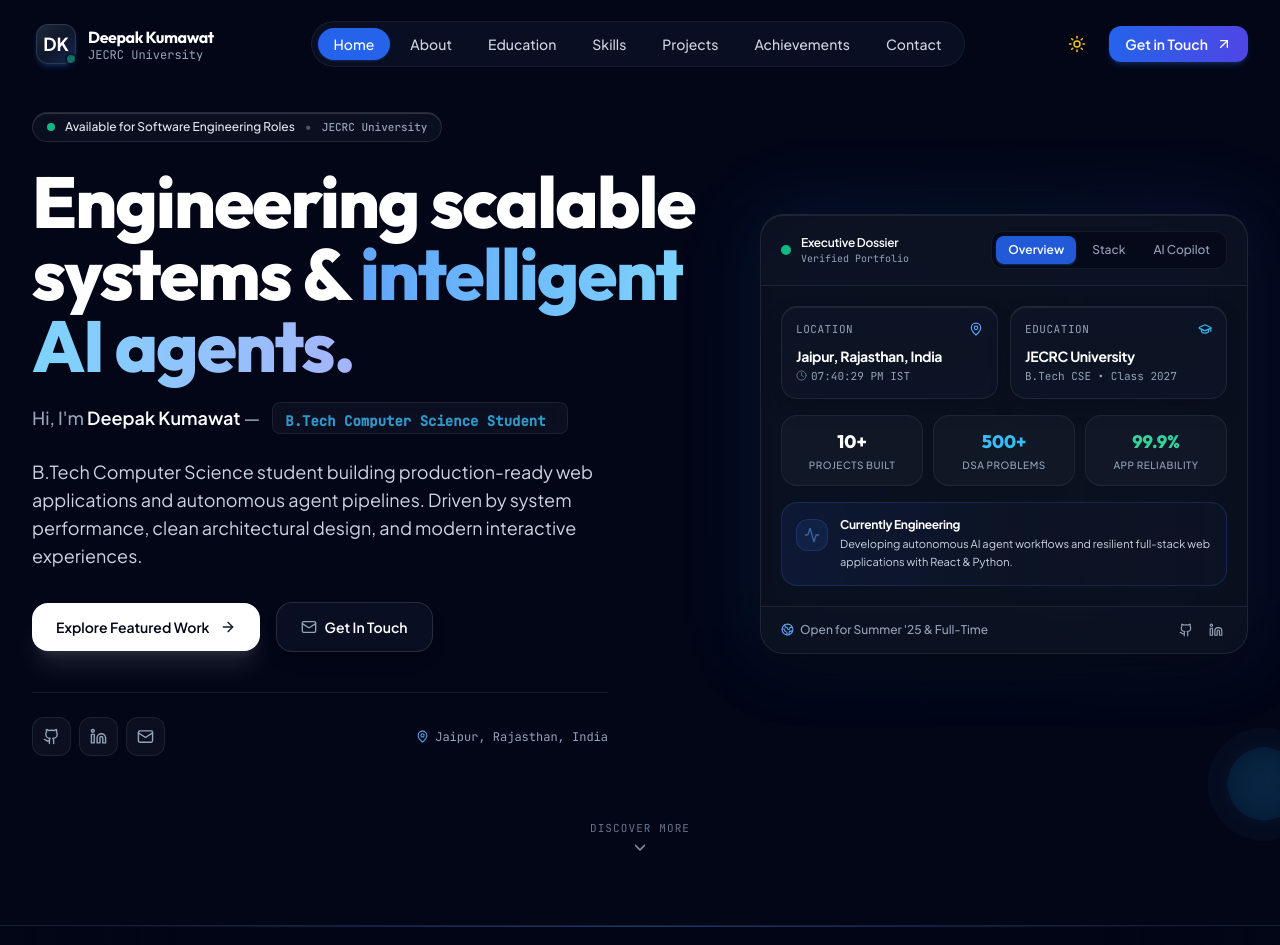
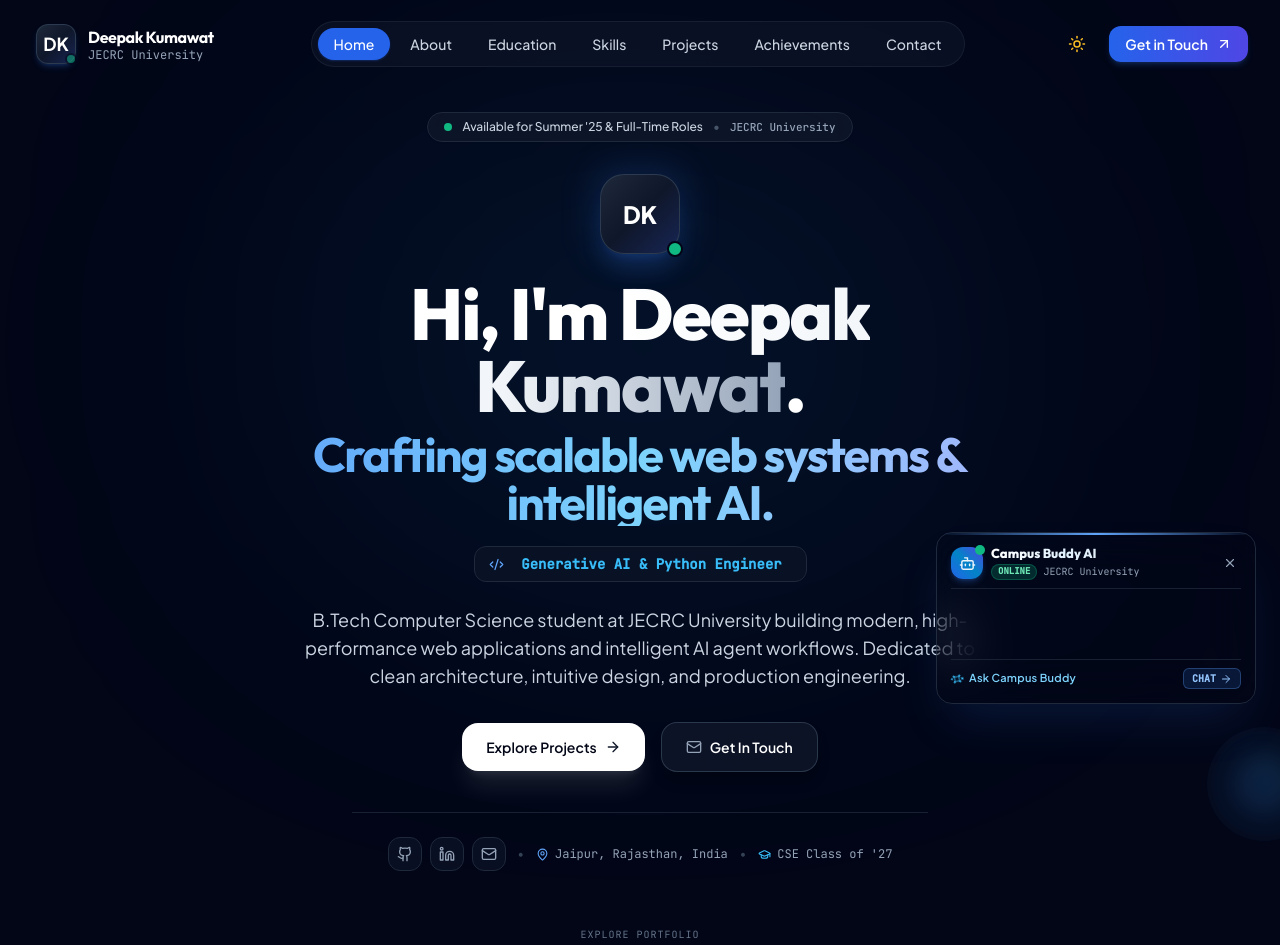
Before and after one commit to deepak650k/portfolio, a React (Vite) app: page / in a window 1280 px wide. Shown: the top 945 px of the page. Built offline with nearby package versions, Linux system fonts and the light colour scheme.

Commit message:
feat(ui): implement clean centered modern developer hero and single-session welcome screen

```diff
--- a/src/App.jsx
+++ b/src/App.jsx
@@ -15,7 +15,13 @@ import WelcomeAnimation from './components/WelcomeAnimation';
 import ParticleBackground from './components/ParticleBackground';
 
 export default function App() {
-  const [showWelcome, setShowWelcome] = useState(true);
+  const [showWelcome, setShowWelcome] = useState(() => {
+    try {
+      return !sessionStorage.getItem('hasSeenWelcome');
+    } catch {
+      return false;
+    }
+  });
   const [darkMode, setDarkMode] = useState(() => {
     // Default to dark mode for premium developer aesthetic, check localStorage
     const savedTheme = localStorage.getItem('theme');
@@ -51,7 +57,16 @@ export default function App() {
       className="min-h-screen bg-white dark:bg-slate-950 text-slate-900 dark:text-slate-100 transition-colors duration-300 flex flex-col font-sans selection:bg-brand-500 selection:text-white"
     >
       {/* Cinematic Welcome Animation Curtain Reveal */}
-      {showWelcome && <WelcomeAnimation onComplete={() => setShowWelcome(false)} />}
+      {showWelcome && (
+        <WelcomeAnimation
+          onComplete={() => {
+            setShowWelcome(false);
+            try {
+              sessionStorage.setItem('hasSeenWelcome', 'true');
+            } catch {}
+          }}
+        />
+      )}
 
       {/* Global Interactive Animated Particle Canvas & Atmospheric Background */}
       <ParticleBackground />
--- a/src/components/Hero.jsx
+++ b/src/components/Hero.jsx
@@ -2,39 +2,37 @@ import React, { useState, useEffect } from 'react';
 import { motion, AnimatePresence } from 'framer-motion';
 import {
   ArrowRight,
-  ArrowUpRight,
   Mail,
   Github,
   Linkedin,
   MapPin,
   ChevronDown,
+  Sparkles,
   Code2,
-  Sparkles,
-  Bot,
-  Terminal,
-  Layers,
-  FileText
+  Cpu,
+  GraduationCap,
+  Zap,
+  Globe2
 } from 'lucide-react';
 import { personalInfo } from '../data/portfolioData';
-import InteractiveTerminalCard from './InteractiveTerminalCard';
 
 /**
- * Hero - High-End Luxury Tech & Executive Developer Dossier
- * Designed to impress top recruiters, engineering leaders, and clients.
+ * Hero - Clean, Centered Modern Silicon Valley Developer Hero
+ * Balanced, elegant, and authentic without cluttered widget boxes.
  */
 export default function Hero() {
   const roles = [
     "Full-Stack Web Architect",
     "Autonomous AI Agent Builder",
-    "B.Tech Computer Science Student",
-    "Digital Systems & DSA Engineer"
+    "Generative AI & Python Engineer",
+    "B.Tech Computer Science Student"
   ];
   const [roleIndex, setRoleIndex] = useState(0);
 
   useEffect(() => {
     const timer = setInterval(() => {
       setRoleIndex((prev) => (prev + 1) % roles.length);
-    }, 3200);
+    }, 3000);
     return () => clearInterval(timer);
   }, [roles.length]);
 
@@ -52,159 +50,178 @@ export default function Hero() {
   return (
     <section
       id="hero"
-      className="relative min-h-screen flex items-center justify-center pt-28 pb-16 overflow-hidden"
+      className="relative min-h-[92vh] flex items-center justify-center pt-28 pb-20 overflow-hidden"
     >
-      <div className="max-w-7xl mx-auto px-4 sm:px-6 lg:px-8 w-full relative z-10">
+      {/* Subtle Ambient Radial Backlight */}
+      <div className="absolute top-1/3 left-1/2 -translate-x-1/2 -translate-y-1/2 w-[700px] h-[450px] bg-gradient-to-tr from-blue-600/10 via-sky-500/10 to-indigo-500/10 rounded-full blur-[140px] pointer-events-none -z-10" />
 
-        <div className="grid grid-cols-1 lg:grid-cols-12 gap-12 lg:gap-8 items-center">
+      <div className="max-w-4xl mx-auto px-4 sm:px-6 lg:px-8 w-full relative z-10 text-center flex flex-col items-center">
 
-          {/* Left Column: Executive Headline & Value Proposition */}
+        {/* 1. Status Pill: Availability & Academy */}
         <motion.div
-            initial={{ opacity: 0, y: 24 }}
-            animate={{ opacity: 1, y: 0 }}
-            transition={{ duration: 0.7, ease: [0.16, 1, 0.3, 1] }}
-            className="lg:col-span-7 flex flex-col items-start text-left"
-          >
-
-            {/* Status Pill: Available for Roles */}
-            <motion.div
-              initial={{ opacity: 0, scale: 0.95 }}
-              animate={{ opacity: 1, scale: 1 }}
-              transition={{ duration: 0.5, delay: 0.1 }}
-              className="inline-flex items-center gap-2.5 px-3.5 py-1.5 rounded-full luxury-badge text-xs font-medium text-slate-200 mb-6 backdrop-blur-xl"
+          initial={{ opacity: 0, y: -12, scale: 0.95 }}
+          animate={{ opacity: 1, y: 0, scale: 1 }}
+          transition={{ duration: 0.5 }}
+          className="inline-flex items-center gap-2.5 px-4 py-1.5 rounded-full bg-slate-900/80 border border-slate-800 text-xs font-medium text-slate-300 mb-8 backdrop-blur-xl shadow-sm"
         >
           <span className="flex h-2 w-2 relative">
             <span className="animate-ping absolute inline-flex h-full w-full rounded-full bg-emerald-400 opacity-75"></span>
             <span className="relative inline-flex rounded-full h-2 w-2 bg-emerald-500"></span>
           </span>
-              <span>Available for Software Engineering Roles</span>
+          <span>Available for Summer '25 &amp; Full-Time Roles</span>
           <span className="text-slate-600">•</span>
           <span className="text-slate-400 font-mono text-[11px]">JECRC University</span>
         </motion.div>
 
-            {/* Main Headline */}
-            <h1 className="text-4xl sm:text-6xl lg:text-7xl font-extrabold font-heading text-white tracking-tight leading-[1.08] mb-5">
-              Engineering scalable systems &{' '}
-              <span className="bg-gradient-to-r from-blue-400 via-sky-300 to-indigo-300 bg-clip-text text-transparent">
-                intelligent AI agents.
+        {/* 2. Developer Monogram / Profile Badge */}
+        <motion.div
+          initial={{ opacity: 0, scale: 0.8 }}
+          animate={{ opacity: 1, scale: 1 }}
+          transition={{ duration: 0.5, delay: 0.1 }}
+          whileHover={{ scale: 1.05 }}
+          className="relative flex items-center justify-center w-20 h-20 rounded-3xl bg-gradient-to-br from-slate-800 via-slate-900 to-blue-950 border border-slate-700/80 text-white font-extrabold text-2xl shadow-xl shadow-blue-500/15 mb-6 cursor-default"
+        >
+          <span>DK</span>
+          <span className="absolute -bottom-1 -right-1 w-4 h-4 bg-emerald-500 border-2 border-slate-950 rounded-full" />
+          <div className="absolute -inset-2 rounded-3xl bg-blue-500/15 blur-lg -z-10" />
+        </motion.div>
+
+        {/* 3. Main Headline */}
+        <motion.h1
+          initial={{ opacity: 0, y: 20 }}
+          animate={{ opacity: 1, y: 0 }}
+          transition={{ duration: 0.6, delay: 0.15 }}
+          className="text-4xl sm:text-6xl md:text-7xl font-extrabold font-heading text-white tracking-tight leading-[1.08] mb-5 max-w-3xl"
+        >
+          Hi, I'm <span className="text-transparent bg-clip-text bg-gradient-to-r from-white via-slate-100 to-slate-400">{personalInfo.name}</span>.
+          <span className="block mt-2 text-2xl sm:text-4xl md:text-5xl font-bold bg-gradient-to-r from-blue-400 via-sky-300 to-indigo-300 bg-clip-text text-transparent">
+            Crafting scalable web systems &amp; intelligent AI.
           </span>
-            </h1>
+        </motion.h1>
 
-            {/* Name & Kinetic Role Cycler */}
-            <div className="flex flex-wrap items-center gap-3 mb-6">
-              <span className="text-base sm:text-lg font-medium text-slate-400 font-sans">
-                Hi, I'm <strong className="text-white font-semibold">{personalInfo.name}</strong> —
-              </span>
-
-              <div className="h-8 inline-flex items-center px-3 py-1 rounded-lg bg-white/[0.04] border border-white/[0.08] backdrop-blur-md">
-                <div className="h-5 overflow-hidden relative flex items-center min-w-[240px] sm:min-w-[270px]">
+        {/* 4. Kinetic Specialization Cycler */}
+        <motion.div
+          initial={{ opacity: 0, y: 15 }}
+          animate={{ opacity: 1, y: 0 }}
+          transition={{ duration: 0.5, delay: 0.25 }}
+          className="h-9 inline-flex items-center gap-2 px-3.5 py-1 rounded-xl bg-slate-900/60 border border-slate-800 backdrop-blur-md mb-6"
+        >
+          <Code2 size={15} className="text-blue-400 shrink-0" />
+          <div className="h-5 overflow-hidden relative flex items-center min-w-[250px] sm:min-w-[280px]">
             <AnimatePresence mode="wait">
               <motion.span
                 key={roleIndex}
-                      initial={{ y: 14, opacity: 0 }}
+                initial={{ y: 12, opacity: 0 }}
                 animate={{ y: 0, opacity: 1 }}
-                      exit={{ y: -14, opacity: 0 }}
-                      transition={{ duration: 0.3 }}
-                      className="absolute left-0 font-mono text-xs sm:text-sm font-semibold text-sky-400 whitespace-nowrap"
+                exit={{ y: -12, opacity: 0 }}
+                transition={{ duration: 0.28 }}
+                className="absolute left-0 right-0 font-mono text-xs sm:text-sm font-semibold text-sky-400 text-center"
               >
                 {roles[roleIndex]}
               </motion.span>
             </AnimatePresence>
           </div>
-              </div>
-            </div>
+        </motion.div>
 
-            {/* Professional Narrative Bio */}
-            <p className="text-base sm:text-lg text-slate-300 max-w-xl leading-relaxed mb-8 font-sans">
-              B.Tech Computer Science student building production-ready web applications and autonomous agent pipelines. Driven by system performance, clean architectural design, and modern interactive experiences.
-            </p>
+        {/* 5. Authentic, Grounded Narrative Bio */}
+        <motion.p
+          initial={{ opacity: 0, y: 15 }}
+          animate={{ opacity: 1, y: 0 }}
+          transition={{ duration: 0.5, delay: 0.35 }}
+          className="text-base sm:text-lg text-slate-300 max-w-2xl leading-relaxed mb-8 font-sans"
+        >
+          B.Tech Computer Science student at JECRC University building modern, high-performance web applications and intelligent AI agent workflows. Dedicated to clean architecture, intuitive design, and production engineering.
+        </motion.p>
 
-            {/* Executive Action Controls */}
-            <div className="flex flex-wrap items-center gap-4 w-full sm:w-auto mb-10">
-
+        {/* 6. Executive Action Controls */}
+        <motion.div
+          initial={{ opacity: 0, y: 15 }}
+          animate={{ opacity: 1, y: 0 }}
+          transition={{ duration: 0.5, delay: 0.45 }}
+          className="flex flex-wrap items-center justify-center gap-4 mb-10"
+        >
           {/* Primary Action Button: White Luxury Pill */}
           <motion.button
-                whileHover={{ scale: 1.02, y: -2 }}
+            whileHover={{ scale: 1.03, y: -2 }}
             whileTap={{ scale: 0.98 }}
             onClick={() => scrollTo('projects')}
-                className="inline-flex items-center justify-center gap-2.5 px-6 py-3.5 rounded-2xl font-semibold text-sm text-slate-950 bg-white hover:bg-slate-100 shadow-xl shadow-white/10 transition-all cursor-pointer group"
+            className="inline-flex items-center justify-center gap-2 px-6 py-3.5 rounded-2xl font-semibold text-sm text-slate-950 bg-white hover:bg-slate-100 shadow-xl shadow-white/10 transition-all cursor-pointer group"
           >
-                <span>Explore Featured Work</span>
+            <span>Explore Projects</span>
             <ArrowRight size={16} className="text-slate-900 group-hover:translate-x-1 transition-transform" />
           </motion.button>
 
           {/* Secondary Action Button: Frosted Glass Pill */}
           <motion.button
-                whileHover={{ scale: 1.02, y: -2 }}
+            whileHover={{ scale: 1.03, y: -2 }}
             whileTap={{ scale: 0.98 }}
             onClick={() => scrollTo('contact')}
-                className="inline-flex items-center justify-center gap-2 px-6 py-3.5 rounded-2xl font-semibold text-sm text-white bg-slate-900/60 hover:bg-slate-800/80 border border-white/[0.12] hover:border-white/[0.22] backdrop-blur-xl transition-all cursor-pointer shadow-lg shadow-black/20"
+            className="inline-flex items-center justify-center gap-2 px-6 py-3.5 rounded-2xl font-semibold text-sm text-white bg-slate-900/80 hover:bg-slate-800 border border-slate-700/80 hover:border-slate-600 backdrop-blur-xl transition-all cursor-pointer shadow-lg shadow-black/20"
           >
             <Mail size={16} className="text-slate-400" />
             <span>Get In Touch</span>
           </motion.button>
+        </motion.div>
 
-            </div>
-
-            {/* Trust Meta & Social Nodes */}
-            <div className="flex items-center gap-4 pt-6 border-t border-white/[0.08] w-full max-w-xl">
+        {/* 7. Quick Highlights & Social Node Bar */}
+        <motion.div
+          initial={{ opacity: 0, y: 15 }}
+          animate={{ opacity: 1, y: 0 }}
+          transition={{ duration: 0.5, delay: 0.55 }}
+          className="flex flex-wrap items-center justify-center gap-3 pt-6 border-t border-slate-800/80 w-full max-w-xl text-xs text-slate-400"
+        >
           <div className="flex items-center gap-2">
             <a
               href={personalInfo.githubUrl}
               target="_blank"
               rel="noopener noreferrer"
-                  className="p-2.5 rounded-xl bg-white/[0.04] hover:bg-white/[0.08] border border-white/[0.08] text-slate-400 hover:text-white transition-all"
+              className="p-2 rounded-xl bg-slate-900/60 hover:bg-slate-800 border border-slate-800 hover:border-slate-700 text-slate-400 hover:text-white transition-all"
               aria-label="GitHub Profile"
             >
-                  <Github size={17} />
+              <Github size={16} />
             </a>
             <a
               href={personalInfo.linkedinUrl}
               target="_blank"
               rel="noopener noreferrer"
-                  className="p-2.5 rounded-xl bg-white/[0.04] hover:bg-white/[0.08] border border-white/[0.08] text-slate-400 hover:text-white transition-all"
+              className="p-2 rounded-xl bg-slate-900/60 hover:bg-slate-800 border border-slate-800 hover:border-slate-700 text-slate-400 hover:text-white transition-all"
               aria-label="LinkedIn Profile"
             >
-                  <Linkedin size={17} />
+              <Linkedin size={16} />
             </a>
             <a
               href={`mailto:${personalInfo.email}`}
-                  className="p-2.5 rounded-xl bg-white/[0.04] hover:bg-white/[0.08] border border-white/[0.08] text-slate-400 hover:text-white transition-all"
+              className="p-2 rounded-xl bg-slate-900/60 hover:bg-slate-800 border border-slate-800 hover:border-slate-700 text-slate-400 hover:text-white transition-all"
               aria-label="Email Deepak"
             >
-                  <Mail size={17} />
+              <Mail size={16} />
             </a>
           </div>
 
-              <div className="flex items-center gap-1.5 text-xs text-slate-400 font-mono ml-auto">
+          <span className="text-slate-700 hidden sm:inline">•</span>
+
+          <div className="flex items-center gap-1.5 font-mono text-slate-400">
             <MapPin size={13} className="text-blue-400" />
             <span>{personalInfo.location}</span>
           </div>
+
+          <span className="text-slate-700 hidden sm:inline">•</span>
+
+          <div className="flex items-center gap-1.5 font-mono text-slate-400">
+            <GraduationCap size={13} className="text-sky-400" />
+            <span>CSE Class of '27</span>
           </div>
-
         </motion.div>
 
-          {/* Right Column: Executive Interactive Bento Matrix */}
-          <motion.div
-            initial={{ opacity: 0, scale: 0.94, y: 24 }}
-            animate={{ opacity: 1, scale: 1, y: 0 }}
-            transition={{ duration: 0.7, delay: 0.2, ease: [0.16, 1, 0.3, 1] }}
-            className="lg:col-span-5 relative"
-          >
-            <InteractiveTerminalCard />
-          </motion.div>
-
-        </div>
-
         {/* Scroll Indicator */}
-        <div className="mt-16 flex justify-center">
+        <div className="mt-14">
           <button
             onClick={() => scrollTo('about')}
-            className="flex flex-col items-center gap-1.5 text-slate-400 hover:text-white transition-colors cursor-pointer"
+            className="flex flex-col items-center gap-1 text-slate-500 hover:text-slate-300 transition-colors cursor-pointer"
             aria-label="Scroll to About section"
           >
-            <span className="text-[11px] font-mono uppercase tracking-widest text-slate-500">Discover More</span>
-            <ChevronDown size={18} className="text-slate-400 animate-bounce" />
+            <span className="text-[10px] font-mono uppercase tracking-widest">Explore Portfolio</span>
+            <ChevronDown size={16} className="text-slate-500 animate-bounce" />
           </button>
         </div>
 
--- a/src/components/WelcomeAnimation.jsx
+++ b/src/components/WelcomeAnimation.jsx
@@ -21,7 +21,7 @@ export default function WelcomeAnimation({ onComplete }) {
       return;
     }
 
-    // Cycle through multilingual greetings with comfortable duration
+    // Cycle through multilingual greetings with snappy, comfortable duration
     const greetingInterval = setInterval(() => {
       setGreetingIndex((prev) => {
         if (prev < greetings.length - 1) {
@@ -32,12 +32,12 @@ export default function WelcomeAnimation({ onComplete }) {
           return prev;
         }
       });
-    }, 750);
+    }, 450);
 
-    // Auto-transition to portfolio after the expanded grand reveal (~5.2s total)
+    // Auto-transition to portfolio quickly (~2.2s total)
     const exitTimer = setTimeout(() => {
       handleExit();
-    }, 5200);
+    }, 2200);
 
     return () => {
       clearInterval(greetingInterval);
@@ -49,7 +49,7 @@ export default function WelcomeAnimation({ onComplete }) {
     setIsVisible(false);
     setTimeout(() => {
       onComplete?.();
-    }, 750); // Matches exit slide transition
+    }, 500); // Matches exit slide transition
   };
 
   return (
@@ -60,7 +60,7 @@ export default function WelcomeAnimation({ onComplete }) {
           initial={{ opacity: 1 }}
           exit={{
             y: '-100%',
-            transition: { duration: 0.75, ease: [0.76, 0, 0.24, 1] }
+            transition: { duration: 0.5, ease: [0.76, 0, 0.24, 1] }
           }}
           onClick={handleExit}
           className="fixed inset-0 z-[100] flex flex-col items-center justify-center bg-slate-950 text-white select-none overflow-hidden cursor-pointer"
```
Lines whose indentation alone changed are shown as unchanged.
